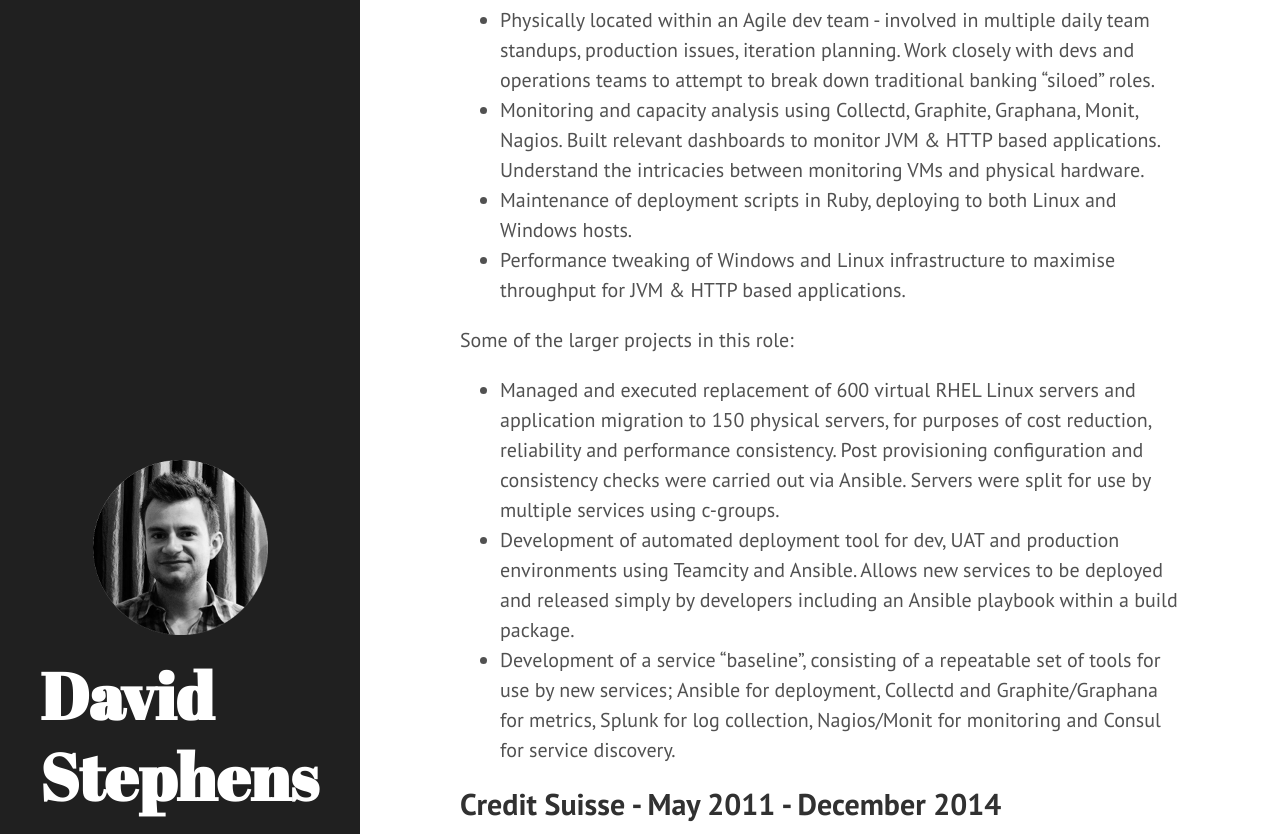
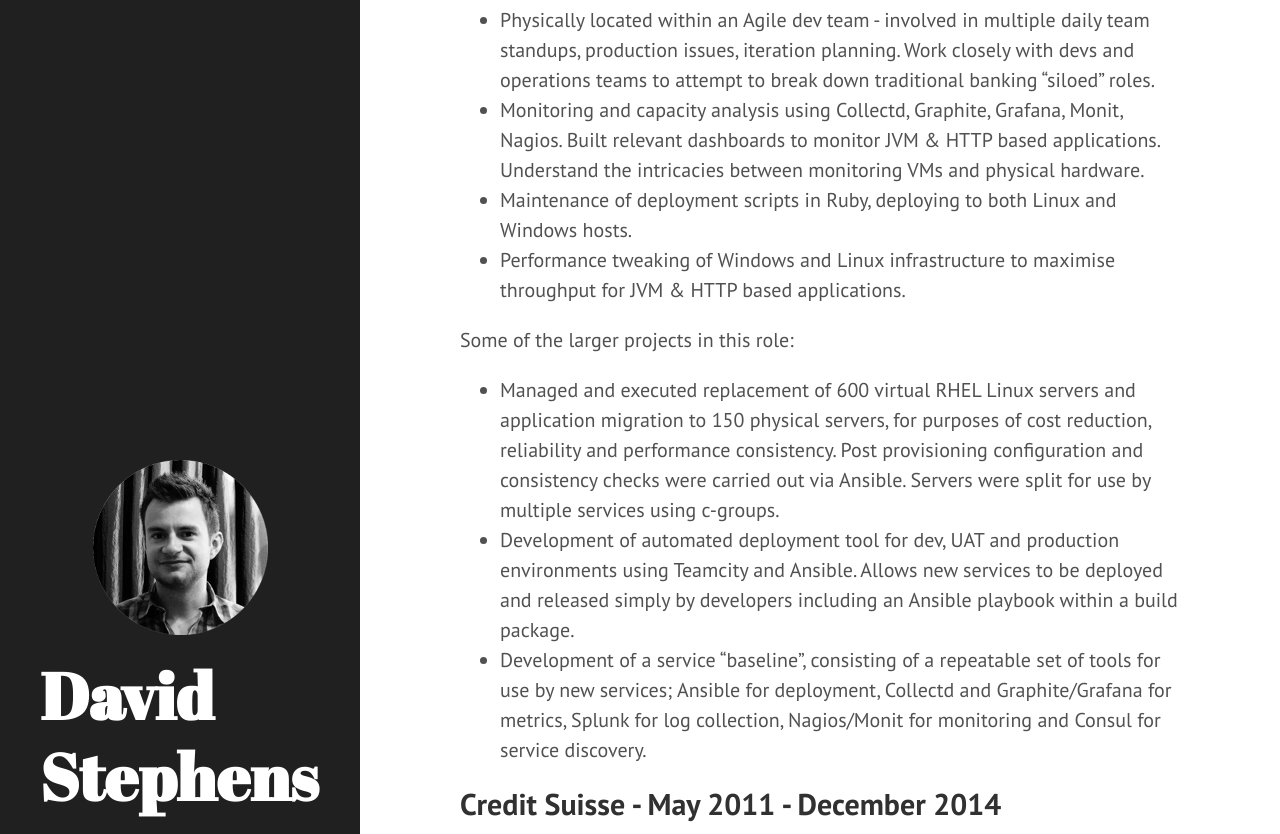
Before and after one commit to davestephens/davestephens.github.io, a Jekyll site: the page built from cv.md, in a window 1280 px wide and 1400 px high, scrolled down 948 px. Shown: the part 163-997 px from the top of the window. Built offline with Jekyll 4.4.1, drawn with Linux system fonts in a browser that asks for light colours; nearby versions of some CDN libraries; some of the changed text lies outside the part shown.

Commit message:
Update cv.md
Typos

```diff
--- a/cv.md
+++ b/cv.md
@@ -14,7 +14,7 @@ If you're not into reading long resumes, read the following few bullets for a wh
 * Deployment and configuration management with Ansible.
 * Scripting with Bash, Powershell, Batch.
 * Development with Ruby, Ruby on Rails. Hacking on anything else thrown my way.
-* Monitoring servers and applications with tools such as Collectd, Graphite, Splunk, Monit, Consul, Nagios.
+* Monitoring servers and applications with tools such as Collectd, Graphite/Grafana, InfluxDB, Splunk, Monit, Consul, Nagios.
 * CI with TeamCity, version control with Git, SVN, Stash, Github Enterprise.
 * Multi-region team management, including hiring, performance reviews, objective setting, workforce reduction
 
@@ -33,7 +33,7 @@ I run DevOps (i.e. "Getting Stuff Done") for the Equities Risk division.
 * Physically located within an Agile dev team - involved in multiple daily team standups, production issues,
 iteration planning. Work closely with devs and operations teams to attempt to break down traditional banking “siloed”
  roles.
-* Monitoring and capacity analysis using Collectd, Graphite, Graphana, Monit, Nagios. Built relevant dashboards to
+* Monitoring and capacity analysis using Collectd, Graphite, Grafana, Monit, Nagios. Built relevant dashboards to
 monitor JVM & HTTP based applications. Understand the intricacies between monitoring VMs and physical hardware.
 * Maintenance of deployment scripts in Ruby, deploying to both Linux and Windows hosts.
 * Performance tweaking of Windows and Linux infrastructure to maximise throughput for JVM & HTTP based applications.
@@ -45,7 +45,7 @@ servers, for purposes of cost reduction, reliability and performance consistency
 * Development of automated deployment tool for dev, UAT and production environments using Teamcity and Ansible.
 Allows new services to be deployed and released simply by developers including an Ansible playbook within a build package.
 * Development of a service “baseline”, consisting of a repeatable set of tools for use by new services; Ansible
-for deployment, Collectd and Graphite/Graphana for metrics, Splunk for log collection, Nagios/Monit for monitoring
+for deployment, Collectd and Graphite/Grafana for metrics, Splunk for log collection, Nagios/Monit for monitoring
 and Consul for service discovery.
 
 
```
